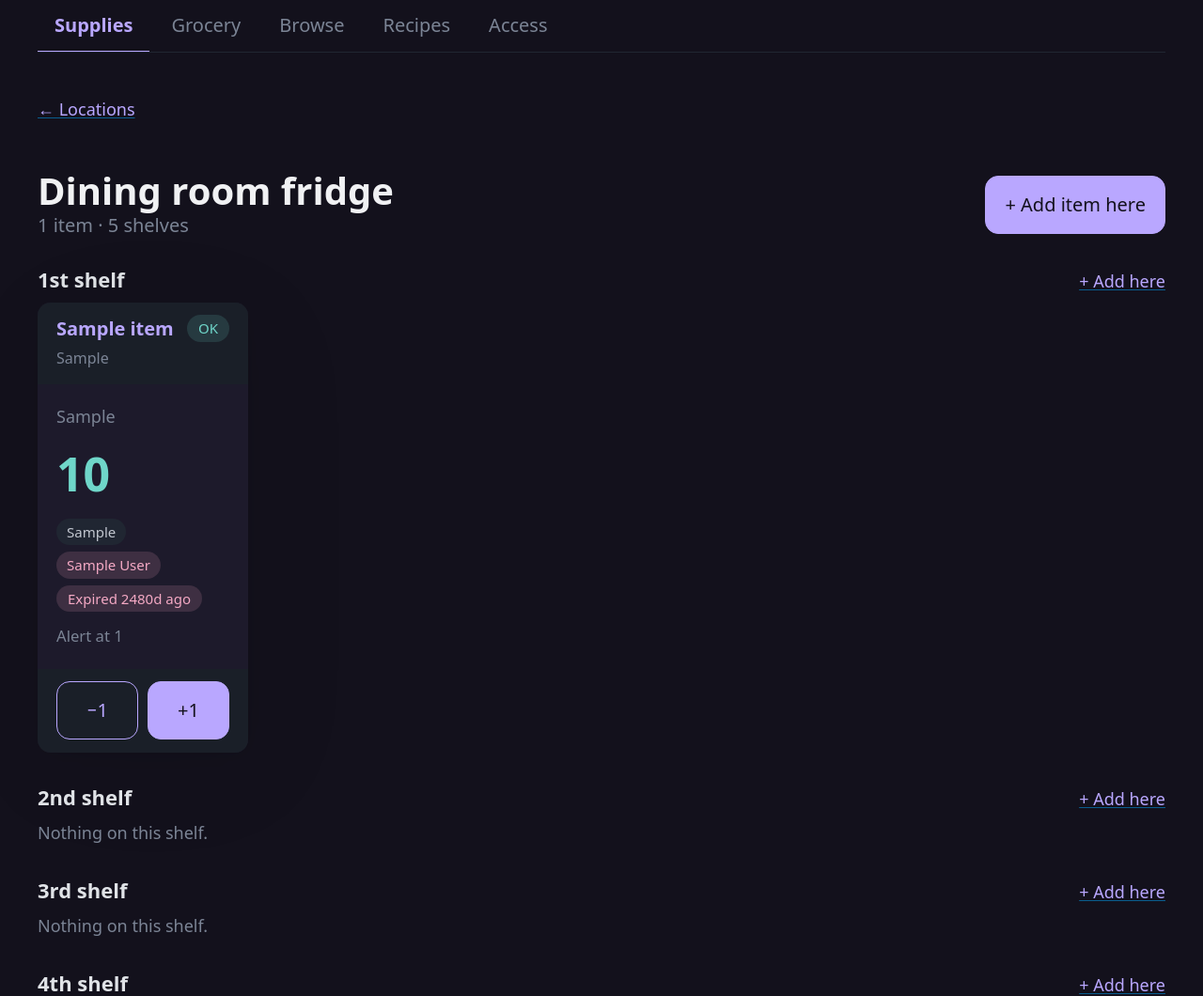
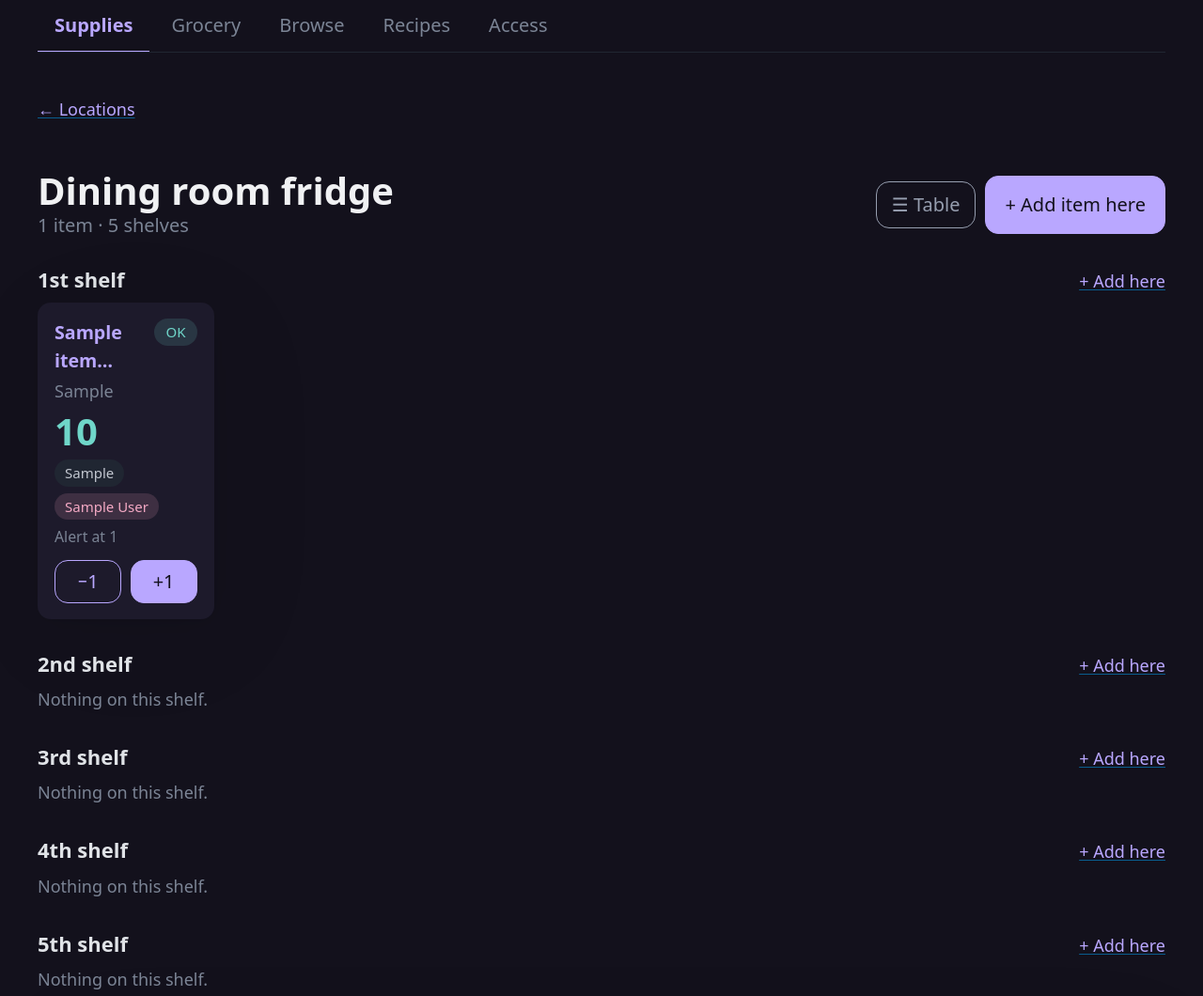
Before and after one commit to justineaniko/bohol-smartified, a Flask app: page /location/dining-room-fridge in a window 1280 px wide. Shown: the part 86-1146 px from the top of the page at 94% size. Run offline with Flask 3, Linux system fonts and the light colour scheme; the visitor is signed in with stand-in values (Sample User, id 1); data comes from the database, SQL or seed files in the repository; tables that the repository leaves empty hold one stand-in row (values such as "Sample post"); some libraries are stand-ins or nearby versions.

Commit message:
grocery list connection (backend), fix css

```diff
--- a/grocery.py
+++ b/grocery.py
@@ -1,7 +1,7 @@
 from flask import Blueprint, abort, flash, g, redirect, render_template, request, url_for
 
 from db import get_db
-
+import inventory
 bp = Blueprint("grocery", __name__, url_prefix="/grocery")
 
 ENTRY_SELECT = (
@@ -17,6 +17,42 @@ def list_entries(where, params):
             cur.execute(ENTRY_SELECT + "WHERE " + where + " ORDER BY g.name", params)
             return cur.fetchall()
 
+def get_entry(entry_id, user_id):
+    with get_db() as conn:
+        with conn.cursor() as cur:
+            cur.execute(
+                "SELECT * FROM grocery_entries WHERE id = %s AND (owner_id IS NULL OR owner_id = %s)",
+                (entry_id, user_id)
+            )
+            return cur.fetchone()
+
+def create_entry(name, owner_id):
+    with get_db() as conn:
+        with conn.cursor() as cur:
+            cur.execute(
+                "INSERT INTO grocery_entries (name, owner_id) VALUES (%s, %s)",
+                (name, owner_id),
+            )
+            conn.commit()
+
+def delete_entry(entry_id, user_id):
+    with get_db() as conn:
+        with conn.cursor() as cur:
+            cur.execute(
+                "DELETE FROM grocery_entries WHERE id = %s AND (owner_id IS NULL OR owner_id = %s)",
+                (entry_id, user_id)
+            )
+        conn.commit()
+
+def add_low_stock_entry(item):
+    with get_db() as conn:
+        with conn.cursor() as cur:
+            cur.execute(
+                "INSERT IGNORE INTO grocery_entries (name, owner_id, item_id, auto_added) "
+                "VALUES (%s, %s, %s, %s)",
+                (item["name"], item["owner_id"], item["id"], True),
+            )
+            conn.commit()
 
 @bp.route("/")
 def index():
@@ -27,14 +63,38 @@ def index():
 
 @bp.route("/add", methods=["POST"])
 def add():
+    name = request.form.get("name", "").strip()[:100]
+    if not name:
+        flash("Type something to add.", "error")
+        return redirect(url_for("grocery.index"))
+    owner_id = g.user["id"] if request.form.get("private") == "on" else None
+    create_entry(name, owner_id)
     return redirect(url_for("grocery.index"))
-
 
 @bp.route("/<int:id>/bought", methods=["POST"])
 def bought(id):
+    user_id = g.user["id"]
+    entry = get_entry(id, user_id)
+    if entry is None:
+        abort(404)
+
+    if entry["item_id"]:
+        item = inventory.get_item(entry["item_id"], user_id)
+        amount = request.form.get("amount", type=int)
+        if item and amount and amount > 0:
+            delta = amount
+        elif item and item["restock_to"] is not None:
+            delta = item["restock_to"] - item["quantity"]
+        else:
+            delta = 1
+        if delta > 0:
+            inventory.change_quantity(entry["item_id"], user_id, delta)
+
+    delete_entry(id, user_id)
     return redirect(url_for("grocery.index"))
 
 
 @bp.route("/<int:id>/delete", methods=["POST"])
 def remove(id):
+    delete_entry(id, g.user["id"])
     return redirect(url_for("grocery.index"))
--- a/inventory.py
+++ b/inventory.py
@@ -4,6 +4,7 @@ import requests
 from flask import Blueprint, abort, flash, g, redirect, render_template, request, url_for
 
 from db import get_db
+import grocery
 
 bp = Blueprint("inventory", __name__)
 
@@ -137,6 +138,7 @@ def check_low_stock(item):
     if is_low and not item["low_stock_alert_sent"]:
         send_discord_alert(f"HELLO! {item['name']} is running low ({item['quantity']} left)")
         set_alert_flag(item["id"], True)
+        grocery.add_low_stock_entry(item)
 
     elif not is_low and item["low_stock_alert_sent"]:
         set_alert_flag(item["id"], False)
--- a/public/style.css
+++ b/public/style.css
@@ -53,8 +53,9 @@ body, article, .badge, .qty {
 
 .grid-cards {
   display: grid;
-  grid-template-columns: repeat(auto-fill, minmax(200px, 1fr));
-  gap: 1rem;
+  grid-template-columns: repeat(auto-fill, minmax(180px, 1fr));
+  grid-auto-rows: 1fr;
+  gap: 0.75rem;
 }
 
 .card { margin: 0; }
@@ -66,9 +67,10 @@ body, article, .badge, .qty {
 .card.low { outline: 1px solid var(--pink); }
 
 .qty {
-  font-size: 2.5rem;
+  font-size: 2rem;
   font-weight: 700;
-  margin: 0.5rem 0 0;
+  line-height: 1.1;
+  margin: 0.35rem 0 0;
   color: var(--teal);
 }
 .card.low .qty { color: var(--pink); }
@@ -455,3 +457,112 @@ a.location-card:hover { transform: translateY(-2px); }
 .g-hint { margin-top: 1.25rem; }
 
 .med-card footer .med-edit { flex: 0 0 auto; width: auto; margin: 0; padding-inline: 0.8rem; }
+
+.grid-cards > .card,
+.grid-cards > a.recipe-card,
+.grid-cards > a.location-card {
+  display: flex;
+  flex-direction: column;
+  height: 100%;
+  min-width: 0;
+  padding: 0.85rem 0.9rem;
+  font-size: 0.95rem;
+}
+.grid-cards > .card > footer {
+  margin: auto 0 0;
+  padding: 0.6rem 0 0;
+  background: none;
+  border: 0;
+}
+.grid-cards > .card footer button,
+.grid-cards > .card footer [role="button"] { padding: 0.35rem 0.5rem; }
+.grid-cards > .card > header {
+  margin: 0;
+  padding: 0;
+  background: none;
+  border: 0;
+}
+.grid-cards > .card > header .badge { flex: 0 0 auto; }
+.grid-cards .card-title {
+  display: -webkit-box;
+  -webkit-line-clamp: 2;
+  -webkit-box-orient: vertical;
+  overflow: hidden;
+  overflow-wrap: normal;
+  word-break: normal;
+  hyphens: auto;
+  font-size: 0.98rem;
+}
+.grid-cards .byline {
+  white-space: nowrap;
+  overflow: hidden;
+  text-overflow: ellipsis;
+}
+.grid-cards .meta {
+  max-height: 3.3rem;
+  overflow: hidden;
+  margin: 0.4rem 0 0.25rem;
+}
+.grid-cards .meta > * {
+  max-width: 100%;
+  white-space: nowrap;
+  overflow: hidden;
+  text-overflow: ellipsis;
+}
+.grid-cards.as-table .meta > * { max-width: none; }
+
+@media (max-width: 480px) {
+  .grid-cards { grid-template-columns: repeat(2, minmax(0, 1fr)); gap: 0.6rem; }
+  .grid-cards > .card,
+  .grid-cards > a.recipe-card,
+  .grid-cards > a.location-card { padding: 0.75rem; }
+  .grid-cards > .card > header { flex-direction: column; align-items: flex-start; gap: 0.25rem; }
+}
+
+.view-toggle { width: auto; margin: 0; white-space: nowrap; }
+.actions .view-toggle { padding: 0.45rem 0.8rem; }
+
+.grid-cards.as-table {
+  display: flex;
+  flex-direction: column;
+  gap: 0;
+  border-radius: var(--pico-border-radius);
+  overflow: hidden;
+  background: var(--pico-card-background-color);
+  box-shadow: var(--pico-card-box-shadow);
+}
+.grid-cards.as-table > .card {
+  display: grid;
+  grid-template-columns: minmax(9rem, 2fr) 3.5rem minmax(0, 3fr) auto;
+  grid-template-areas:
+    "title qty meta actions"
+    "byline qty meta actions";
+  align-items: center;
+  column-gap: 1rem;
+  height: auto;
+  padding: 0.55rem 0.9rem;
+  border-radius: 0;
+  box-shadow: none;
+  outline: 0;
+  border-bottom: 1px solid var(--pico-muted-border-color);
+}
+.grid-cards.as-table > .card:last-child { border-bottom: 0; }
+.grid-cards.as-table > .card.low { box-shadow: inset 4px 0 0 var(--pink); }
+.grid-cards.as-table > .card > header { grid-area: title; justify-content: flex-start; margin: 0; padding: 0; background: none; border: 0; }
+.grid-cards.as-table > .card > .byline { grid-area: byline; margin: 0; }
+.grid-cards.as-table > .card > .qty { grid-area: qty; margin: 0; font-size: 1.35rem; text-align: center; }
+.grid-cards.as-table > .card > .meta { grid-area: meta; margin: 0; max-height: none; }
+.grid-cards.as-table > .card > small { display: none; }
+.grid-cards.as-table > .card > footer { grid-area: actions; margin: 0; padding: 0; }
+.grid-cards.as-table > .card footer form { flex: 0 0 auto; }
+.grid-cards.as-table > .card footer button { width: 2.75rem; }
+@media (max-width: 640px) {
+  .grid-cards.as-table > .card {
+    grid-template-columns: minmax(0, 1fr) auto;
+    grid-template-areas:
+      "title qty"
+      "byline qty"
+      "meta actions";
+    row-gap: 0.3rem;
+  }
+}
--- a/templates/_macros.html
+++ b/templates/_macros.html
@@ -45,6 +45,8 @@
     </footer>
   </article>
 {% endmacro %}
+
+{% macro view_toggle() %}<button type="button" class="outline secondary view-toggle" data-view-toggle aria-pressed="false">☰ Table</button>{% endmacro %}
 
 {% macro stars(rating) %}
   {% if rating %}<span class="stars" aria-label="{{ rating }} out of 5">{{ '★' * rating }}{{ '☆' * (5 - rating) }}</span>{% endif %}
--- a/templates/base.html
+++ b/templates/base.html
@@ -69,6 +69,29 @@
       updateIcon();
     });
   </script>
+  <script>
+    (() => {
+      const lists = document.querySelectorAll('[data-viewable]');
+      const buttons = document.querySelectorAll('[data-view-toggle]');
+      if (!buttons.length) return;
+      let view = 'cards';
+      try { view = localStorage.getItem('view') || 'cards'; } catch (e) {}
+      function apply() {
+        const table = view === 'table';
+        lists.forEach(el => el.classList.toggle('as-table', table));
+        buttons.forEach(b => {
+          b.setAttribute('aria-pressed', table);
+          b.textContent = table ? '▦ Cards' : '☰ Table';
+        });
+      }
+      buttons.forEach(b => b.addEventListener('click', () => {
+        view = view === 'table' ? 'cards' : 'table';
+        try { localStorage.setItem('view', view); } catch (e) {}
+        apply();
+      }));
+      apply();
+    })();
+  </script>
   {% block scripts %}{% endblock %}
 </body>
 </html>
--- a/templates/browse.html
+++ b/templates/browse.html
@@ -56,6 +56,7 @@
     {% endif %}
 
     <button type="submit">{{ 'Search' if tab == 'all' else 'Filter' }}</button>
+    {% if tab not in ('all', 'books', 'recipes') %}{{ m.view_toggle() }}{% endif %}
     {% if request.args|length > 1 %}<a href="{{ url_for('browse.index', tab=tab) }}" class="clear-link">Clear</a>{% endif %}
   </form>
 
@@ -82,7 +83,7 @@
 
   {% elif tab not in ('books', 'recipes') %}
     {% if items %}
-      <div class="grid-cards">{% for item in items %}{{ m.item_card(item, {tab: tabs[tab]}) }}{% endfor %}</div>
+      <div class="grid-cards" data-viewable>{% for item in items %}{{ m.item_card(item, {tab: tabs[tab]}) }}{% endfor %}</div>
     {% else %}
       {{ m.empty("Nothing in " ~ tabs[tab]|lower ~ (" matches." if request.args|length > 1 else " yet."),
                  url_for('inventory.add_item', category=tab), "+ Add to " ~ tabs[tab]) }}
--- a/templates/dashboard.html
+++ b/templates/dashboard.html
@@ -43,13 +43,14 @@
     </select>
     <label class="inline-check"><input type="checkbox" name="low" value="1" {% if filters.low_only %}checked{% endif %}> Low only</label>
     <button type="submit">Filter</button>
+    {{ m.view_toggle() }}
     {% if filters.q or filters.category or filters.low_only or filters.owner != 'all' or filters.sort != 'name' %}
       <a href="{{ url_for('inventory.dashboard') }}" class="clear-link">Clear</a>
     {% endif %}
   </form>
 
   {% if items %}
-    <div class="grid-cards">
+    <div class="grid-cards" data-viewable>
       {% for item in items %}{{ m.item_card(item, categories) }}{% endfor %}
     </div>
   {% elif filters.q or filters.category or filters.low_only or filters.owner != 'all' %}
--- a/templates/location.html
+++ b/templates/location.html
@@ -10,7 +10,10 @@
       <h1>{{ location.name }}</h1>
       <p>{{ items|length }} item{{ '' if items|length == 1 else 's' }}{% if location.shelf_count %} · {{ location.shelf_count }} shelves{% endif %}</p>
     </hgroup>
-    <a href="{{ url_for('inventory.add_item', location_id=location.id) }}" role="button">+ Add item here</a>
+    <div class="actions">
+      {{ m.view_toggle() }}
+      <a href="{{ url_for('inventory.add_item', location_id=location.id) }}" role="button">+ Add item here</a>
+    </div>
   </header>
 
   {% set low = items | selectattr('is_low') | list %}
@@ -27,7 +30,7 @@
         </div>
       {% endif %}
       {% if shelf_items %}
-        <div class="grid-cards">
+        <div class="grid-cards" data-viewable>
           {% for item in shelf_items %}{{ m.item_card(item, categories, back="location", slug=location.slug) }}{% endfor %}
         </div>
       {% elif location.shelf_count %}
--- a/templates/medicine.html
+++ b/templates/medicine.html
@@ -84,13 +84,14 @@
     <label class="inline-check"><input type="checkbox" name="low" value="1" {% if filters.low_only %}checked{% endif %}> Low only</label>
     <label class="inline-check"><input type="checkbox" name="expiring" value="1" {% if filters.expiring %}checked{% endif %}> Expiring soon</label>
     <button type="submit">Filter</button>
+    {{ m.view_toggle() }}
     {% if filtered or filters.sort != 'name' %}
       <a href="{{ url_for('medicine.index') }}" class="clear-link">Clear</a>
     {% endif %}
   </form>
 
   {% if medicines %}
-    <div class="grid-cards">
+    <div class="grid-cards" data-viewable>
       {% for med in medicines %}{{ med_card(med) }}{% endfor %}
     </div>
   {% elif filtered %}
```
